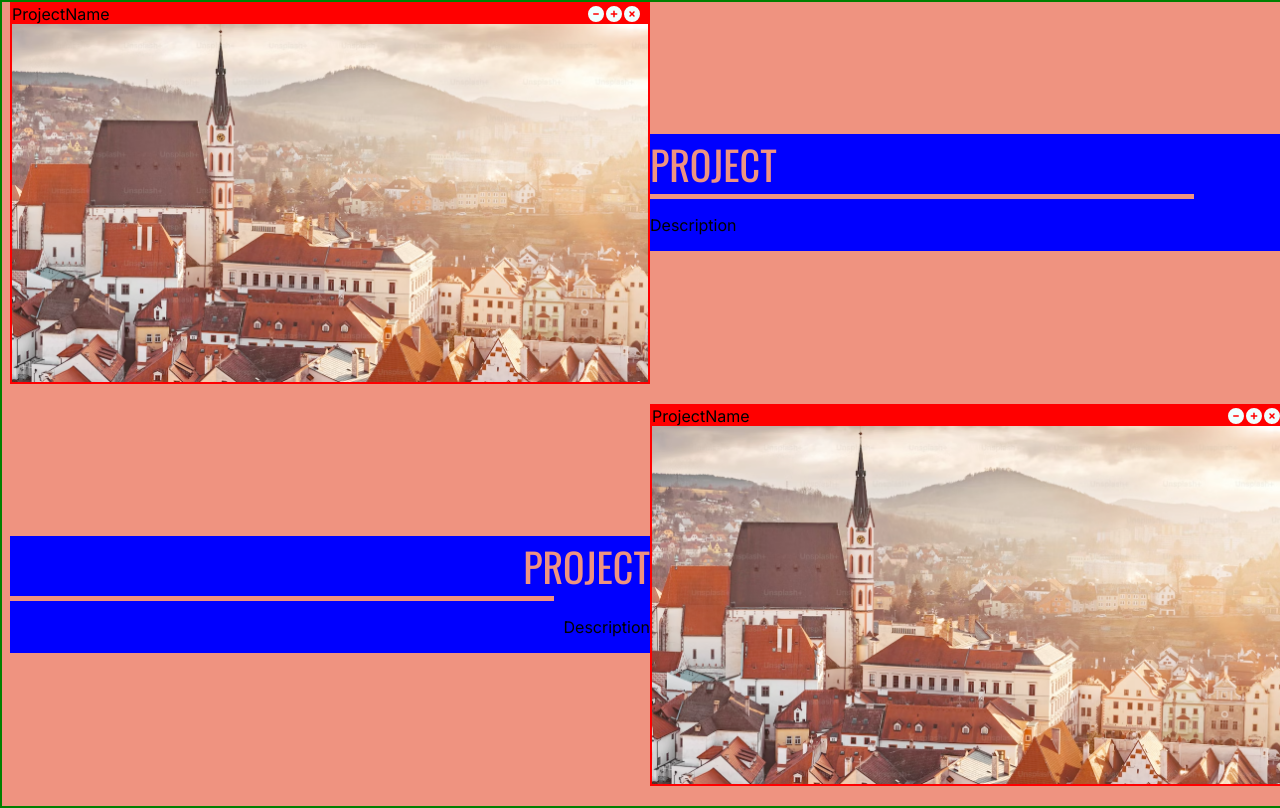
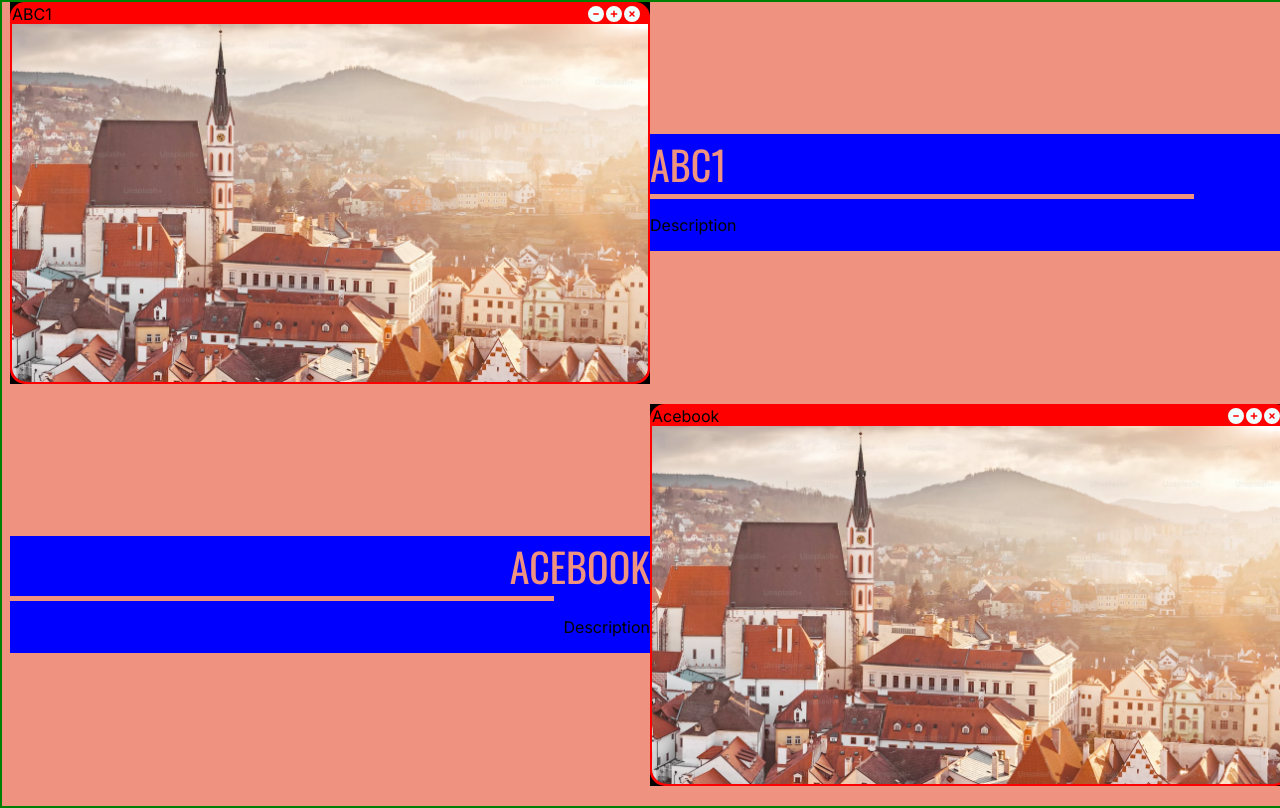
Before and after one commit to Fordcois/Portfolio, a Next.js app: page / in a window 1280 px wide. Built offline with nearby package versions, Linux system fonts and the light colour scheme.

Commit message:
Creates BrowserWindow for project styling

```diff
--- a/src/components/BrowserProjects/browser-image.js
+++ b/src/components/BrowserProjects/browser-image.js
@@ -10,9 +10,9 @@ const BrowserImage = ({ Align, projectName, image }) => {
     return (
         // TODO Justify Content Needs to be pushed to a Media Query!
         <div style={{ backgroundColor: 'black', width: '60%', display: 'flex', justifyContent: 'center' }}>
-            <div style={{ width: 'auto', height: 'auto', display: 'flex', flexDirection: 'column',border:'2px solid red' }}>
-                <div style={{ backgroundColor: 'red', width: '100%', display:'flex', justifyContent:'space-between' }}>
-                    <span>{projectName}</span>
+            <div style={{ width: 'auto', height: 'auto', display: 'flex', flexDirection: 'column',border:'2px solid red',borderRadius:'15px 15px 15px 15px', backgroundColor:'red' }}>
+                <div style={{ backgroundColor: 'red', width: '100%', display:'flex', justifyContent:'space-between',borderRadius:'15px 15px 0px 0px'}}>
+                    <span >{projectName}</span>
 
                     <div className="ImageBrowserNavigationButtons">
                         <FaCircleMinus className="BrowserButton" />
@@ -28,7 +28,7 @@ const BrowserImage = ({ Align, projectName, image }) => {
                     width={1280}
                     height={720}
                     objectFit='contain'
-                    style={{ width: '100%', height: 'auto', minWidth: '320px', minHeight: '180px', maxHeight: '360px', maxWidth: '640px' }}
+                    style={{ width: '100%', height: 'auto', minWidth: '320px', minHeight: '180px', maxHeight: '360px', maxWidth: '640px', borderRadius:'0px 0px 15px 15px' }}
                 />
             </div>
         </div>
--- a/src/components/responsiveSize.js
+++ b/src/components/responsiveSize.js
@@ -32,14 +32,14 @@ return (
         {index % 2 === 0 ? (
             // Left Alignment
             <div className='Browser-Project-Container'>
-                <BrowserImage Align='Right' projectName='ProjectName' image='IMAGE'/>
-                <BrowserDesc Align='Left' projectName='Project'projectDescription='Description' projectTechUsed={["Mongo", "Express", "React", "NodeJS"]} github='GitHUB' website='website' />
+                <BrowserImage Align='Right' projectName={project.name} image='IMAGE'/>
+                <BrowserDesc Align='Left' projectName={project.name} projectDescription='Description' projectTechUsed={["Mongo", "Express", "React", "NodeJS"]} github='GitHUB' website='website' />
             </div>
         ) : (
             // Right Alignment
             <div className='Browser-Project-Container'>
-                <BrowserDesc Align='Right' projectName='Project'projectDescription='Description' projectTechUsed={["Mongo", "Express", "React", "NodeJS"]} github='GitHUB' website='website' />
-                <BrowserImage Align='Left' projectName='ProjectName' image='IMAGES'/>
+                <BrowserDesc Align='Right' projectName={project.name} projectDescription='Description' projectTechUsed={["Mongo", "Express", "React", "NodeJS"]} github='GitHUB' website='website' />
+                <BrowserImage Align='Left' projectName={project.name} image='IMAGES'/>
             </div>
         )}
     </div>
```
